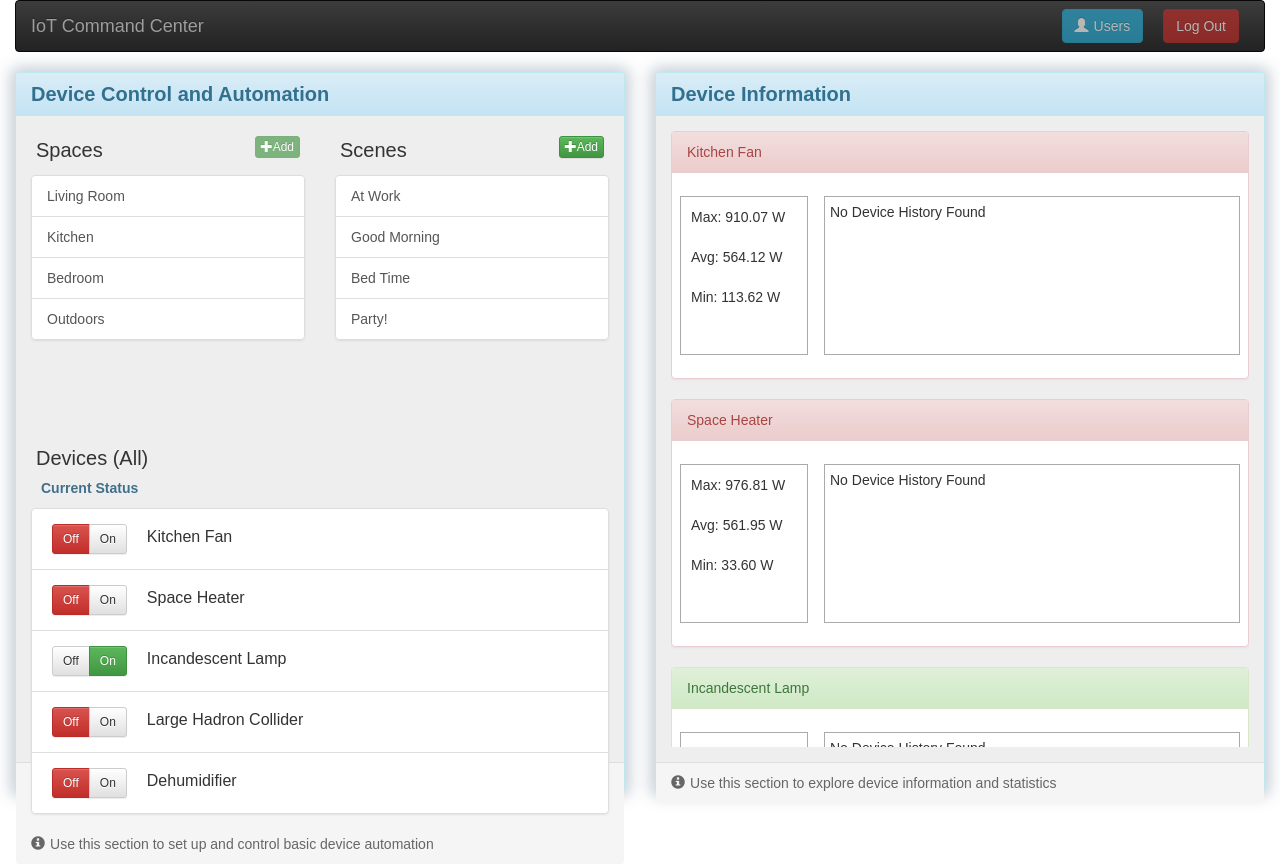
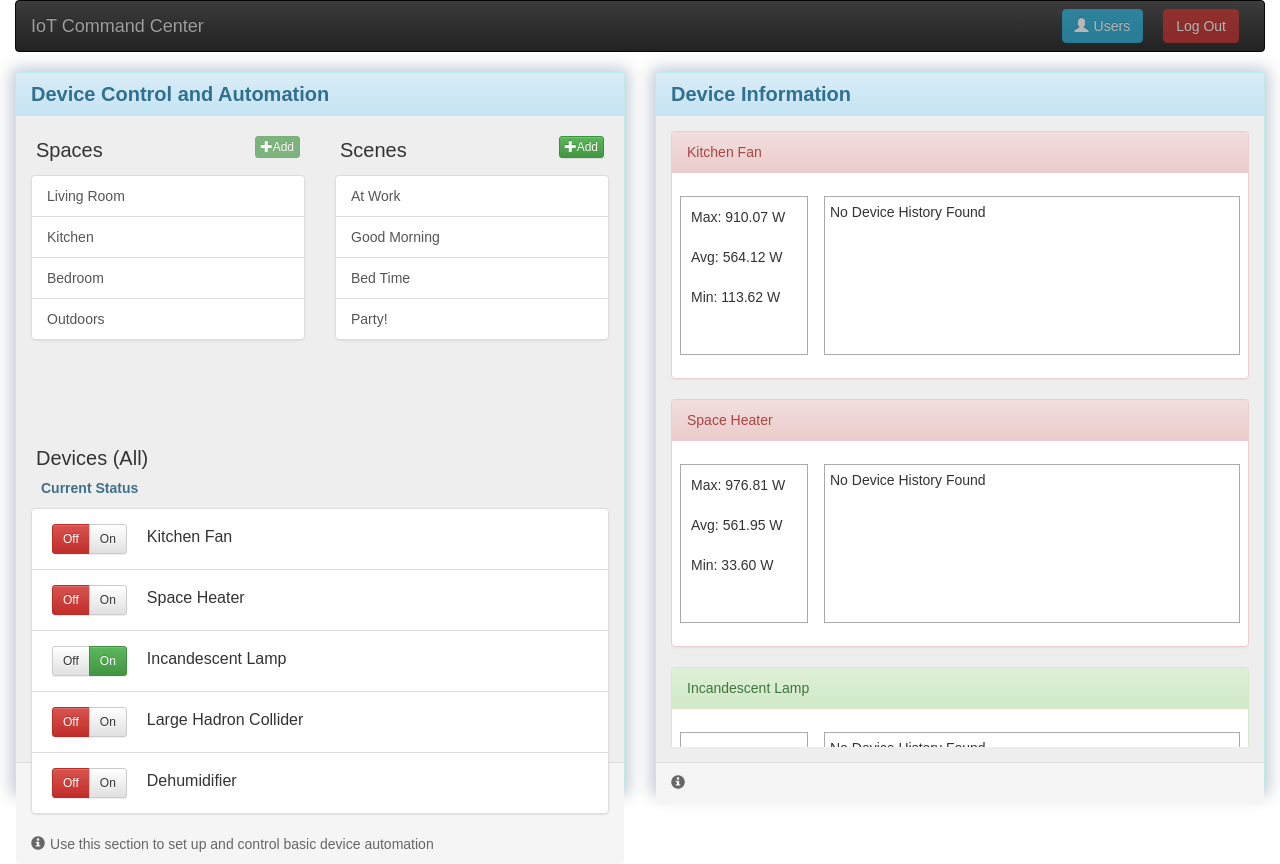
Before and after one commit to AndrewTBurks/IoTCommandCenter, a React (Create React App) app: page / in a window 1280 px wide. Built offline with nearby package versions, Linux system fonts and the light colour scheme.

Commit message:
Device Information Panel separated into its own component

```diff
--- a/src/App.js
+++ b/src/App.js
@@ -11,12 +11,10 @@ import {
 } from 'react-bootstrap';
 
 import UIPanel from './components/UIPanel';
-
 import DeviceInfoList from './components/information/DeviceInfoList';
-
 import AddScenePanel from './components/control-automation/AddScenePanel';
-
 import ControlAutomationPanel from './components/control-automation/ControlAutomationPanel';
+import DeviceInformationPanel from './components/information/DeviceInformationPanel';
 
 class App extends Component {
   constructor(props) {
@@ -42,7 +40,7 @@ class App extends Component {
   }
 
   onAddScene() {
-    this.setState({creatingScene: true});
+    this.setState({ creatingScene: true });
   }
 
   onSaveNewScene(sceneInfo) {
@@ -100,18 +98,16 @@ class App extends Component {
           <Col md={6} className="mainPanel">
             {
               this.state.creatingScene ?
-              (
-                <AddScenePanel devices={devices} onsave={this.onSaveNewScene} oncancel={this.onCancelSceneCreation}/>
-              ) :
-              (
-                <ControlAutomationPanel title="Device Control and Automation" description="Use this section to set up and control basic device automation" spaces={spaces} scenes={scenes} onItemSelection={onItemSelection} devicesListProps={devicesListProps} />
-              )
+                (
+                  <AddScenePanel devices={devices} onsave={this.onSaveNewScene} oncancel={this.onCancelSceneCreation} />
+                ) :
+                (
+                  <ControlAutomationPanel title="Device Control and Automation" description="Use this section to set up and control basic device automation" spaces={spaces} scenes={scenes} onItemSelection={onItemSelection} devicesListProps={devicesListProps} />
+                )
             }
           </Col>
           <Col md={6} className="mainPanel">
-            <UIPanel title="Device Information" description="Use this section to explore device information and statistics">
-              <DeviceInfoList devices={devices} data={deviceDataMap} />
-            </UIPanel>
+            <DeviceInformationPanel title="Device Information" description="Use this section to explore device information and statistics" devices={devices} deviceDataMap={deviceDataMap}/>
           </Col>
         </Row>
 
--- /dev/null
+++ b/src/components/information/DeviceInformationPanel.js
@@ -0,0 +1,35 @@
+import React, { Component } from 'react';
+
+import UIPanel from '../UIPanel';
+import DeviceInfoList from './DeviceInfoList';
+import { Row, Col } from 'react-bootstrap';
+
+class DeviceInformationPanel extends Component {
+  constructor(props) {
+    super(props);
+    this.state = {
+      devices: props.devices,
+      deviceDataMap: props.deviceDataMap,
+    };
+  }
+
+  static getDerivedStateFromProps(nextProps, prevState) {
+    return {
+      devices: nextProps.devices,
+      deviceDataMap: nextProps.deviceDataMap,
+    };
+  }
+
+
+  render() {
+    let { devices, deviceDataMap } = this.state;
+
+    return (
+      <UIPanel title="Device Information" descriqption="Use this section to explore device information and statistics">
+        <DeviceInfoList devices={devices} data={deviceDataMap} />
+      </UIPanel>
+    );
+  }
+}
+
+export default DeviceInformationPanel;
```
